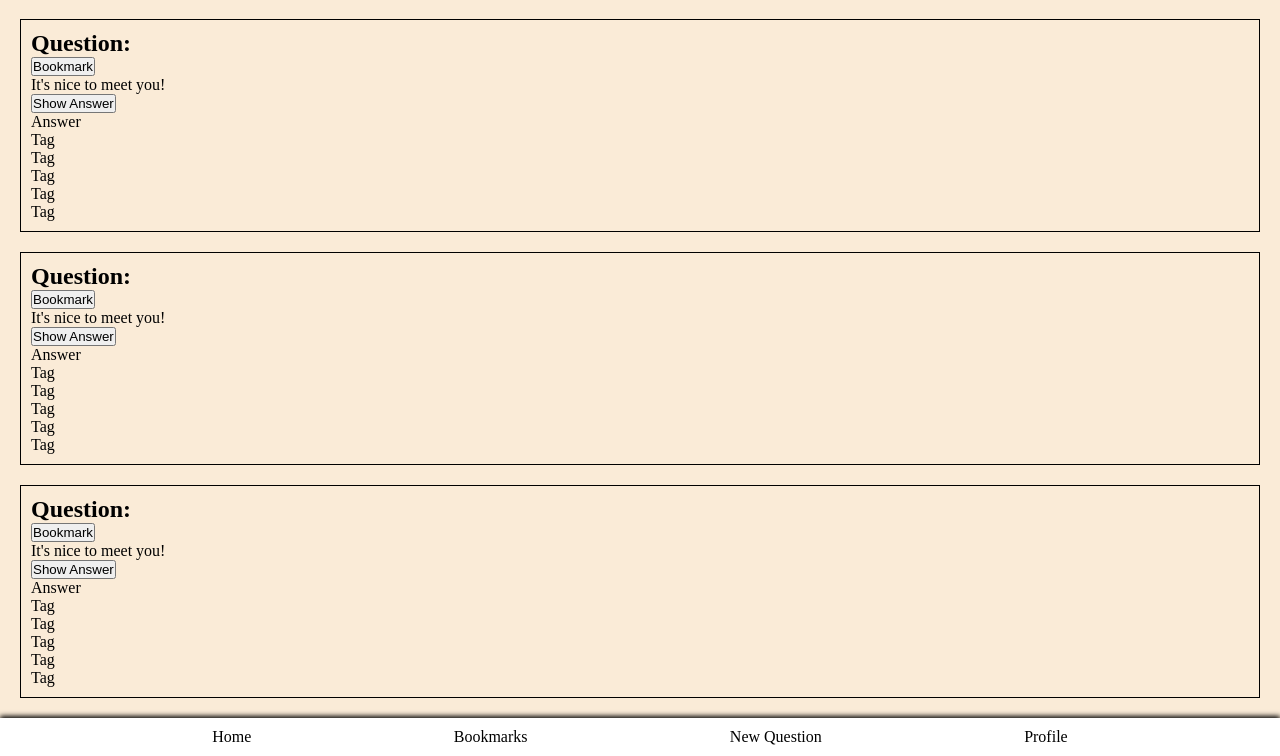
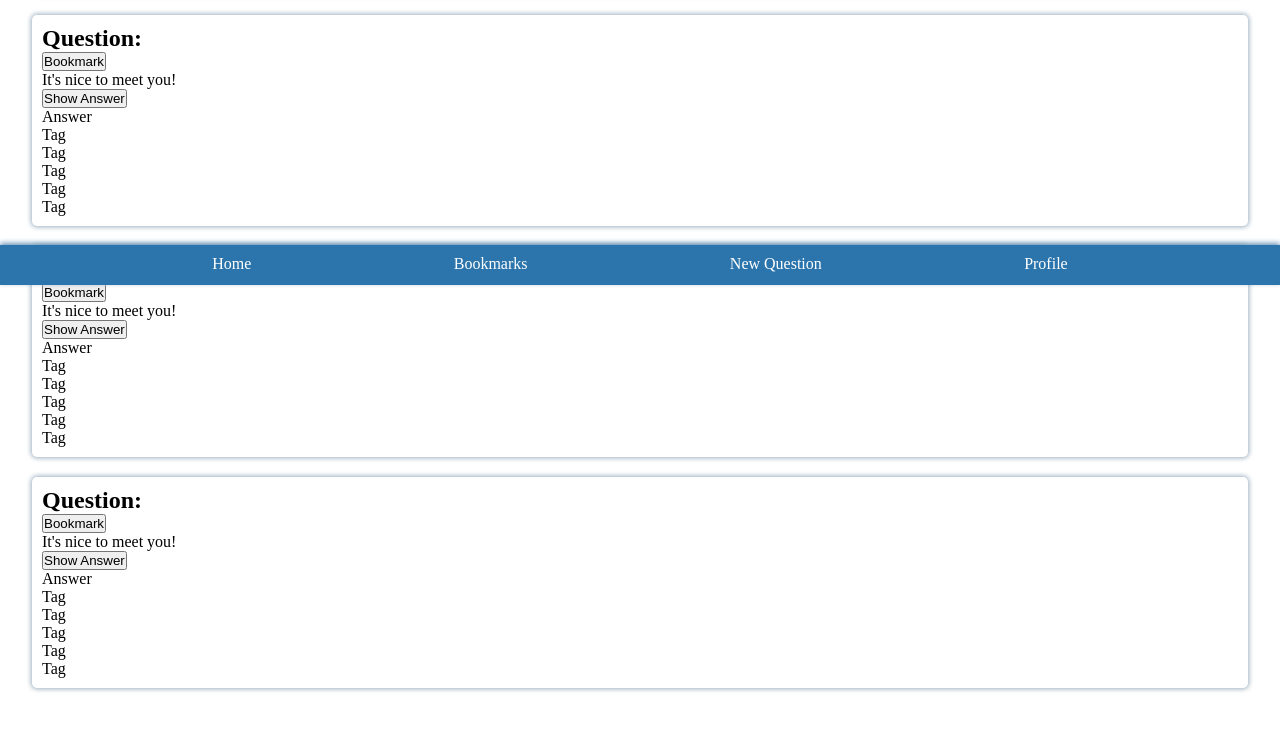
Before and after one commit to mbosselmann/quiz-app, a website built with Vite: page index.html in a window 1280 px wide. Shown: the part 515-1271 px from the top of the page. Built offline with nearby package versions, Linux system fonts and the light colour scheme.

Commit message:
footer css and other minor css changes

```diff
--- a/css/_base.css
+++ b/css/_base.css
@@ -9,5 +9,5 @@ HTML {
 }
 
 body {
-    background-color: antiquewhite;
+    background-color: #fff;
 }
--- a/css/components/card.css
+++ b/css/components/card.css
@@ -1,8 +1,18 @@
 
 .card {
-    border: solid 1px black;
     padding: 10px;
-    margin: 20px;
+    margin-top: 20px;
+    box-shadow: 0px 0px 5px 1px #9AADBF;
+    border-radius: 5px;
+    position: relative;
+    margin-left: auto;
+    margin-right: auto;
+    width: 95%;
+
+}
+
+.card:last-of-type {
+    margin-bottom: 60px;;
 }
 
 .card-title {
--- a/css/components/header.css
+++ b/css/components/header.css
@@ -1,7 +1,9 @@
 .header {
-    background-color: #fff;
+    background-color: #2c75ac;
+    color: #fff;
     position: sticky;
     top: 0;
+    z-index: 2;
 
 }
 
@@ -10,7 +12,7 @@
     font-size: 1.4rem;
     text-align: center;
     padding: 10px;
-    box-shadow: 0 2px 5px black;
+    box-shadow: 0 2px 5px #6D98BA;
     margin-bottom: 10px;
 
 }
--- a/css/components/navbar.css
+++ b/css/components/navbar.css
@@ -1,18 +1,22 @@
 .navbar {
-    background-color: #fff;
-    position: sticky;
+    background-color: #2c75ac;
+    color: #fff;
+    position: fixed;
     bottom: 0;
+    left: 0;
+    height: 40px;
+    width: 100%;
 
 }
 
 .navlist {
     text-align: center;
     padding: 10px;
-    box-shadow: 0px -2px 5px #000000;
-    margin-top: 10px;
+    box-shadow: 0px -2px 5px #6D98BA;
     display: flex;
     flex-wrap: wrap;
     justify-content: space-evenly;
+    height: 100%;
 }
 
 .navlist__item {
```
